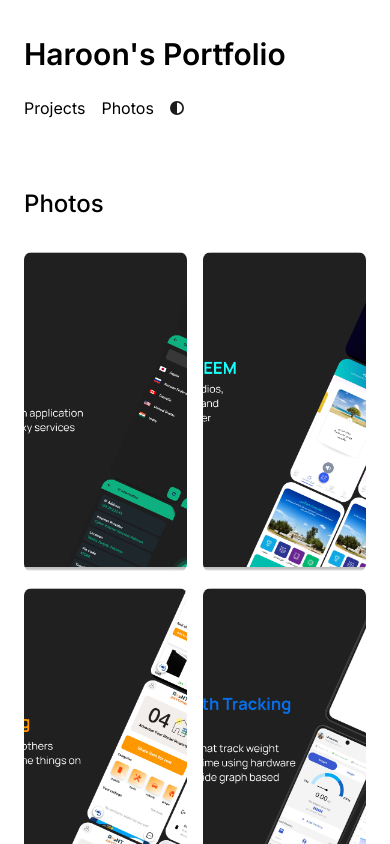
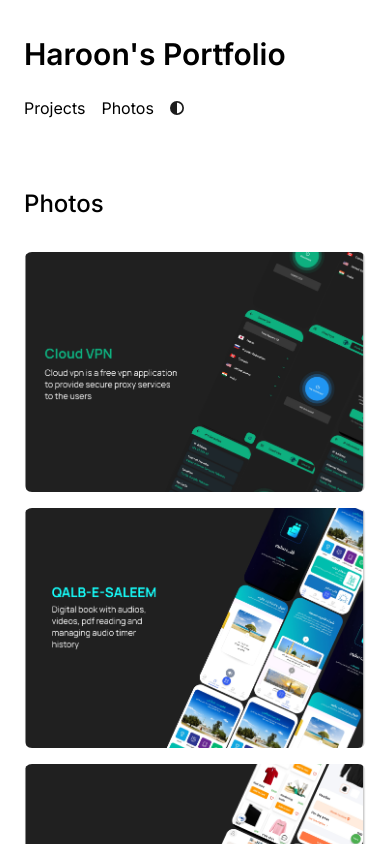
Before and after one commit to Haroon1o1/haroon-portfolio, a Next.js app: page /photos in a window 390 px wide. Shown: the top 844 px of the page. Built offline with nearby package versions, Linux system fonts and the light colour scheme.

Commit message:
responsive

```diff
--- a/app/components/image-grid.tsx
+++ b/app/components/image-grid.tsx
@@ -14,17 +14,19 @@ export const ImageGrid: React.FC<ImageGridProps> = ({
   images,
   columns = 3,
 }) => {
-  const gridClass = {
-    2: "grid-cols-2 sm:grid-cols-2",
-    3: "grid-cols-2 sm:grid-cols-3",
-    4: "grid-cols-2 sm:grid-cols-4",
-  }[columns];
+ const gridClass = {
+  2: "grid-cols-1 sm:grid-cols-2",
+  3: "grid-cols-1 sm:grid-cols-3",
+  4: "grid-cols-1 sm:grid-cols-4",
+}[columns];
+
 
   return (
     <section>
       <div className={`grid ${gridClass} gap-4 my-8`}>
         {images.map((image, index) => (
-        <div key={index} className="relative w-full h-80">
+       <div key={index} className="relative w-full h-60 sm:h-80">
+
 
             {image.href ? (
               <a
```
